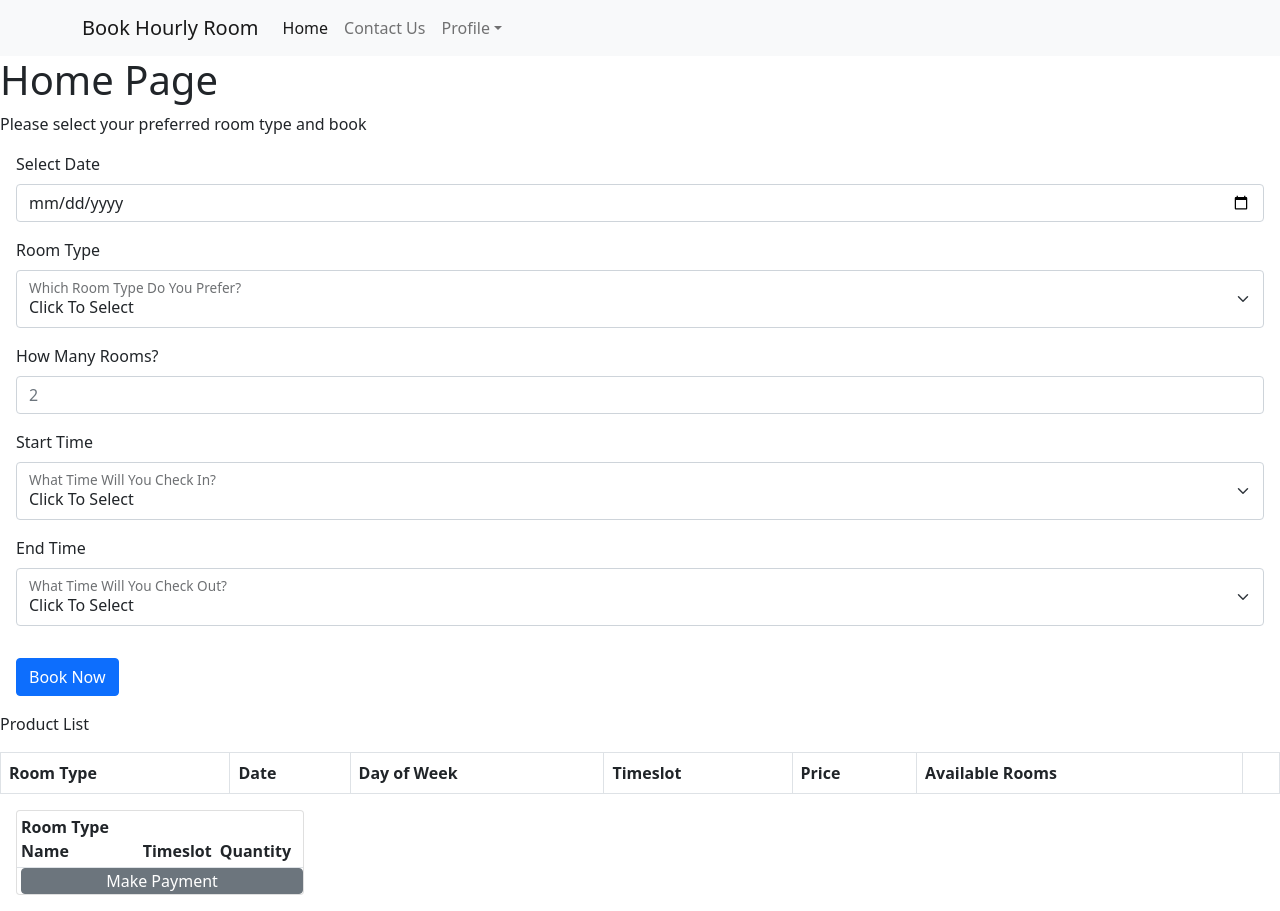
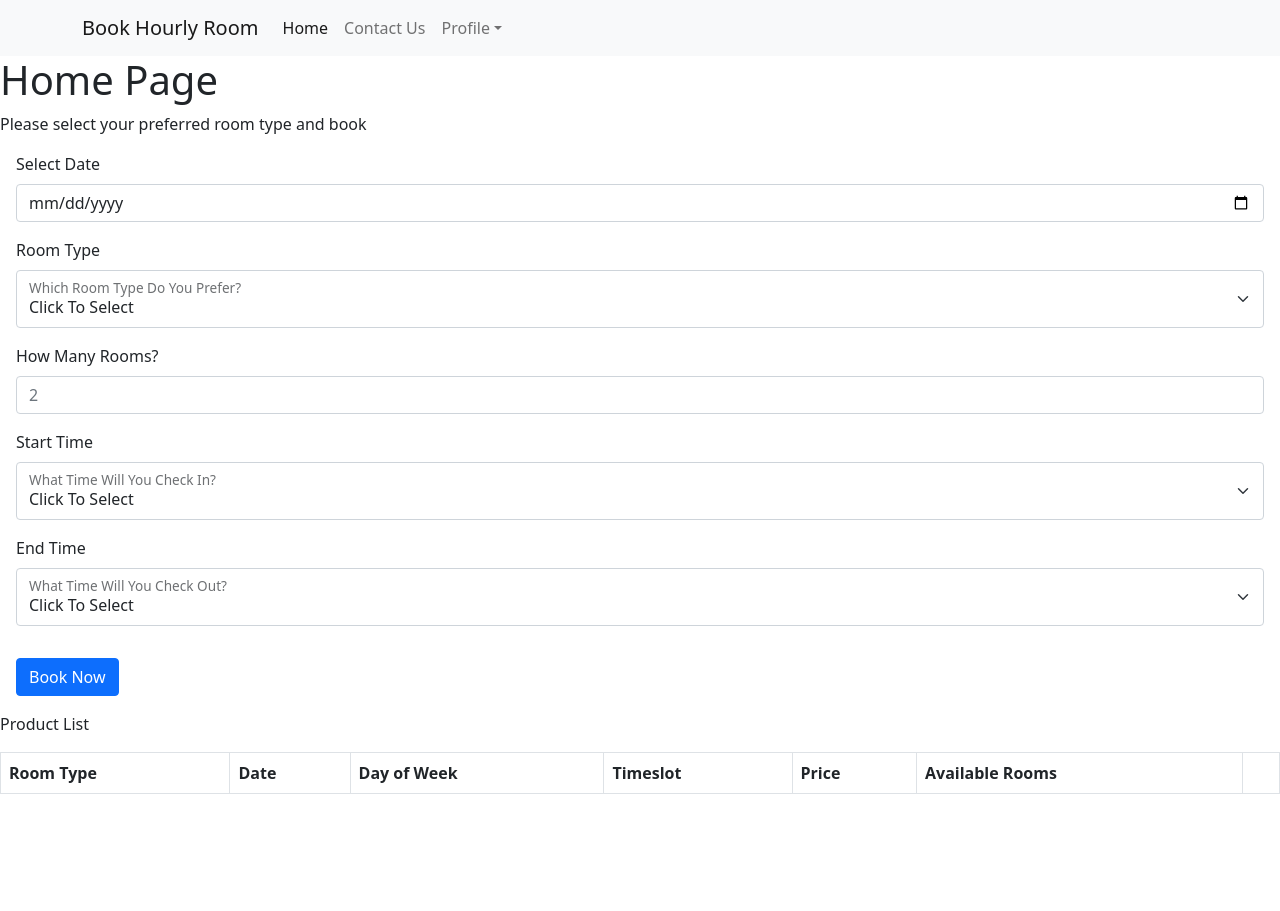
Before and after one commit to willhwj/get-a-room-react, a React (Create React App) app: page / in a window 1280 px wide. After the commit the page ends 810 px from the top, so only its background shows below. Built offline with nearby package versions, Linux system fonts and the light colour scheme.

Commit message:
improve display logic of cart

```diff
--- a/src/components/Cart.js
+++ b/src/components/Cart.js
@@ -7,6 +7,8 @@ import moment from 'moment';
 export default function Cart() {
     const context = useContext(ShoppingContext);
     return (
+        <React.Fragment>
+            {context.getCartItems().length === 0 ? null :
                 <Card className='m-3' style={{ width: '18rem' }}>
                     <Table className='m-0' striped size="sm">
                         <thead>
@@ -24,8 +26,8 @@ export default function Cart() {
                                     <td>{moment(item.timeslot).format('YYYY-MM-DD h:mm a')} </td>
                                     <td>{item.quantity} </td>
                                     <td>
-                                <Button className='py-0 px-1 ms-1 btn-secondary' onClick={()=> context.adjustQuantity(item.id, 1)} >+</Button>
-                                <Button className='py-0 px-1 ms-1 btn-secondary' onClick={()=> context.adjustQuantity(item.id, -1)} >-</Button>
+                                        <Button className='py-0 px-1 ms-1 btn-secondary' onClick={() => context.adjustQuantity(item.id, 1)} >+</Button>
+                                        <Button className='py-0 px-1 ms-1 btn-secondary' onClick={() => context.adjustQuantity(item.id, -1)} >-</Button>
                                         {item.quantity === item.inventory ?
                                             <Alert className='m-0 py-0 px-1' variant='danger'>
                                                 <span>Max Quantity</span>
@@ -38,5 +40,7 @@ export default function Cart() {
                     </Table>
                     <Button className='py-0 px-1 ms-1 btn-secondary' onClick={context.checkout} >Make Payment</Button>
                 </Card>
+            }
+        </React.Fragment>
     )
 }
--- a/src/pages/Home.js
+++ b/src/pages/Home.js
@@ -59,28 +59,22 @@ export default function Home() {
             let index = cart.findIndex(item => item.id === itemId);
             let updatedItem = { ...cart[index] };
             let newQuantity = 0 ;
+            let clonedArray = [...cart];
             switch (true) {
-                case (updatedItem.quantity + change >= updatedItem.inventory):
-                    newQuantity = updatedItem.inventory;
-                    console.log(newQuantity);
-                    break;
-                case (updatedItem.quantity + change=== 0):
-                    console.log('remove this item');
-                    break;
-                case (updatedItem.quantity + change < 0):
+                case (updatedItem.quantity + change <= 0):
                     newQuantity = 0;
+                    clonedArray.splice(index, 1);
+                    setCart(clonedArray);
                     break;
                 default:
-                    newQuantity = updatedItem.quantity + change;
+                    newQuantity = (updatedItem.quantity + change >= updatedItem.inventory) ? updatedItem.inventory: updatedItem.quantity + change;
+                    let clonedItem = {
+                        ...updatedItem,
+                        quantity: newQuantity
+                    };
+                    clonedArray.splice(index, 1, clonedItem);
+                    setCart(clonedArray);
             }
-            let clonedItem = {
-                ...updatedItem,
-                quantity: newQuantity
-            };
-            let clonedArray = [...cart];
-            clonedArray.splice(index, 1, clonedItem);
-            setCart(clonedArray);
-
         }
 
     }
```
Lines whose indentation alone changed are shown as unchanged.
